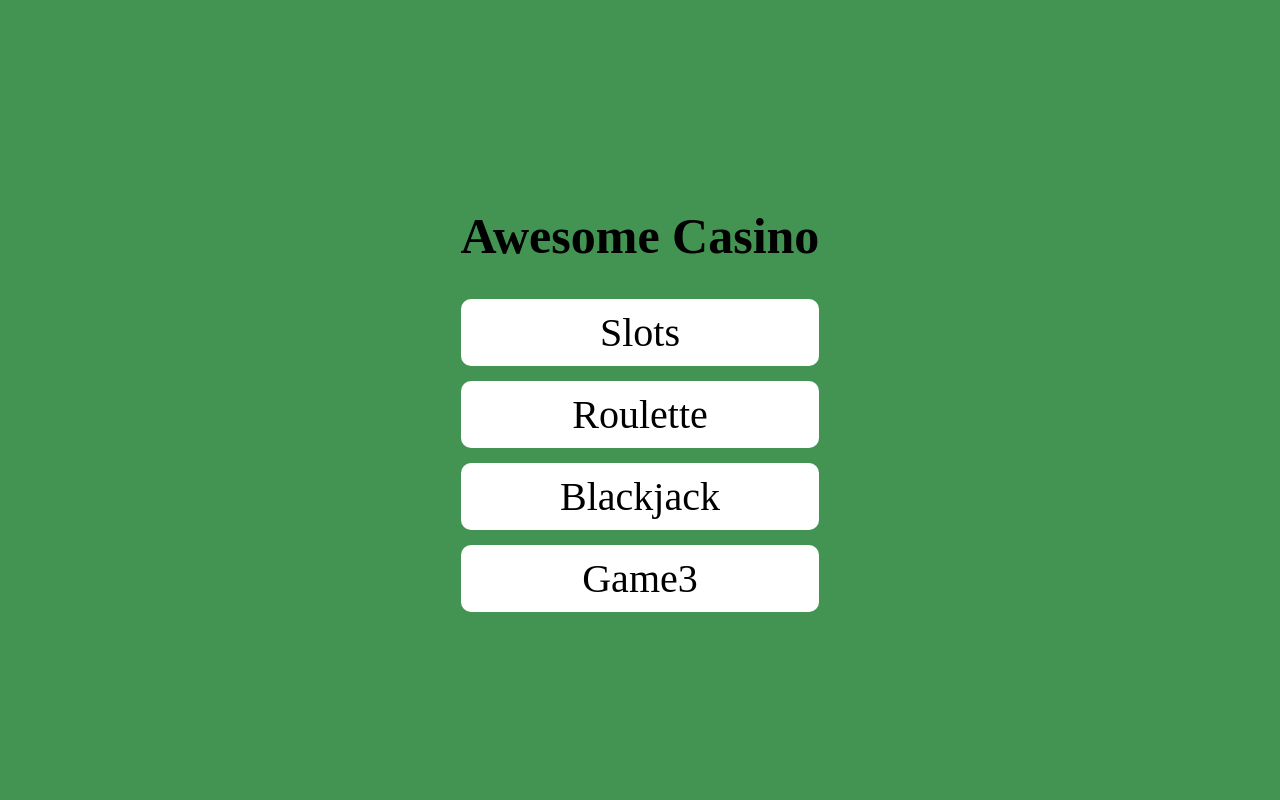
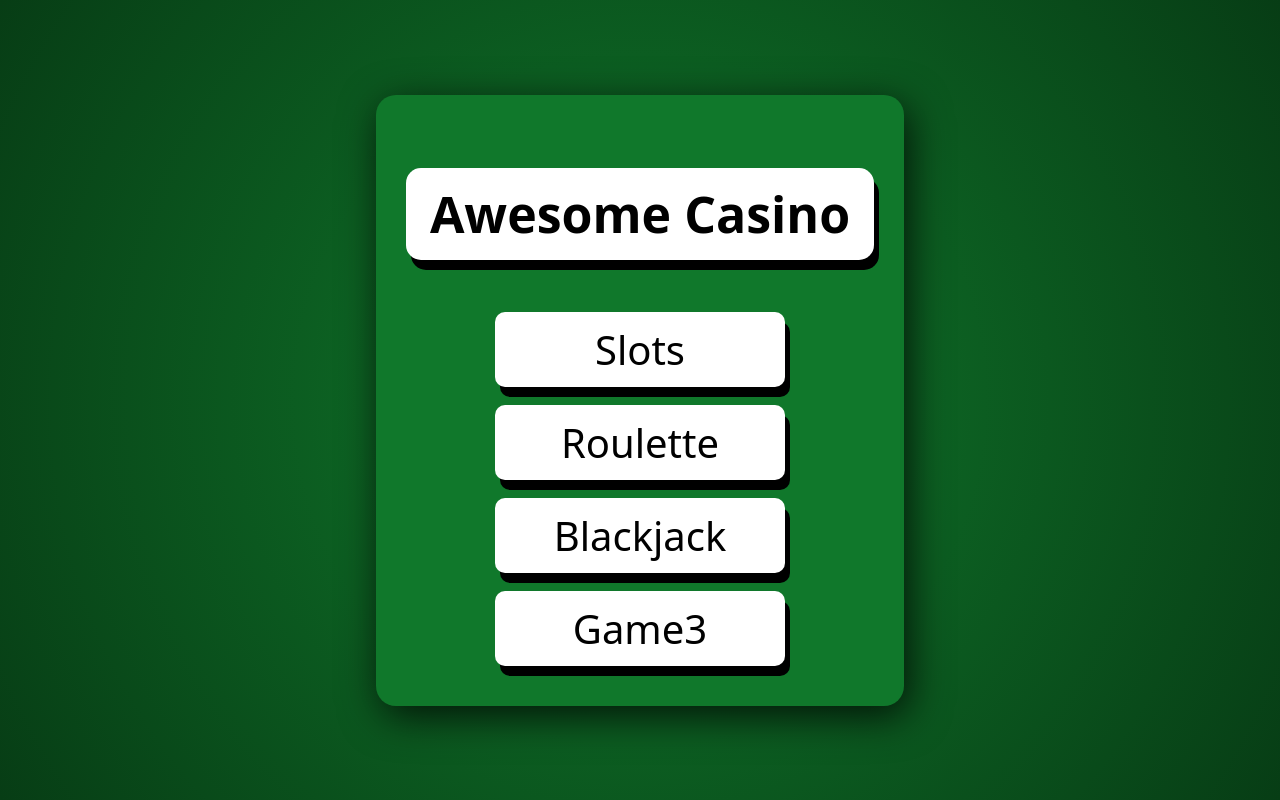
Before and after one commit to Daschle-Newberry/WebCasino, a React (Create React App) app: page / in a window 1280 px wide. Built offline with nearby package versions, Linux system fonts and the light colour scheme.

Commit message:
<feat> Prettified the main menu a bit, feel free to change it completely.

```diff
--- a/src/menu/main-menu.module.css
+++ b/src/menu/main-menu.module.css
@@ -4,43 +4,63 @@ html, body {
   height: 100%;
   width: 100%;
   overflow: hidden;
+font-family: system-ui, -apple-system, Segoe UI, Roboto, sans-serif;
 }
 
 .main-menu-page {
-    background-color: rgba(20, 121, 40, 0.8);
     width: 100vw;
     height: 100vh;
-    overflow: hidden;
-    box-sizing: border-box;
     display: flex;
     justify-content: center;
     align-items: center;
+
+    background: radial-gradient(
+        circle at center,
+        rgb(16, 120, 43),
+        rgb(7, 61, 21)
+    );
 }
 
 .main-menu {
-    display:block;
-    justify-content: center;
+    display: flex;
+    flex-direction: column;
     align-items: center;
-    text-align: center;
+    gap: 18px;
+
+    padding: 40px 30px;
+    border-radius: 20px;
+    background: rgba(16, 120, 43);
+
+    box-shadow: 5px 10px 40px rgba(0,0,0,.8);
 }
 
 .menu-title {
+    font-size: 50px;
+    font-weight: 800;
+
+    padding: 12px 24px;
+    border-radius: 15px;
+
+    background: white;
     color: black;
-    font-size: 50px;
+    box-shadow: 5px 10px rgba(0,0,0,1);
+
 }
 
 .menu-button {
-    border-radius: 10px;
-    padding: 10px 15px;
-    margin: 15px 0px;
-    background-color: white;
+    width: 260px;
 
     display: flex;
     align-content: center;
     justify-content: center;
 
+    padding: 10px 15px;
+    border-radius: 10px;
+
+    background-color: white;
+    box-shadow: 0px 0px rgba(0,0,0,0), 5px 10px rgba(0,0,0,1);
+
     transition: box-shadow .5s ease;
-
 }
 
 .menu-button-text {
@@ -48,10 +68,15 @@ html, body {
     font-size: 40px;
     text-decoration: none;
     color: black;
+    transition: color .5s ease;
 }
 
 .menu-button:hover {
-    box-shadow: 0 0 20px rgb(255, 94, 0);
+    box-shadow: 0 0 10px 5px rgb(12, 166, 255),5px 10px rgba(0,0,0,1);
+}
+
+.menu-button:hover .menu-button-text {
+    color: rgb(12, 87, 131)
 }
 
 .menu-image {
```
